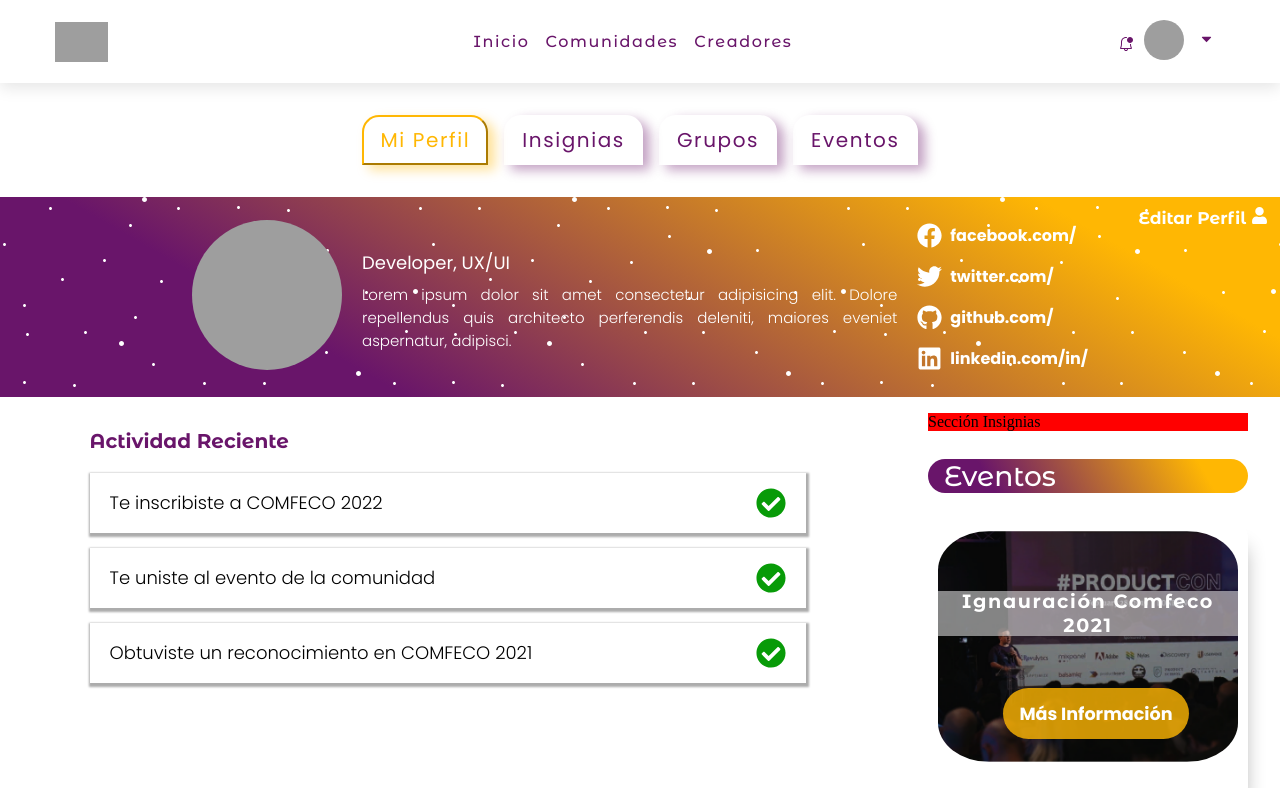
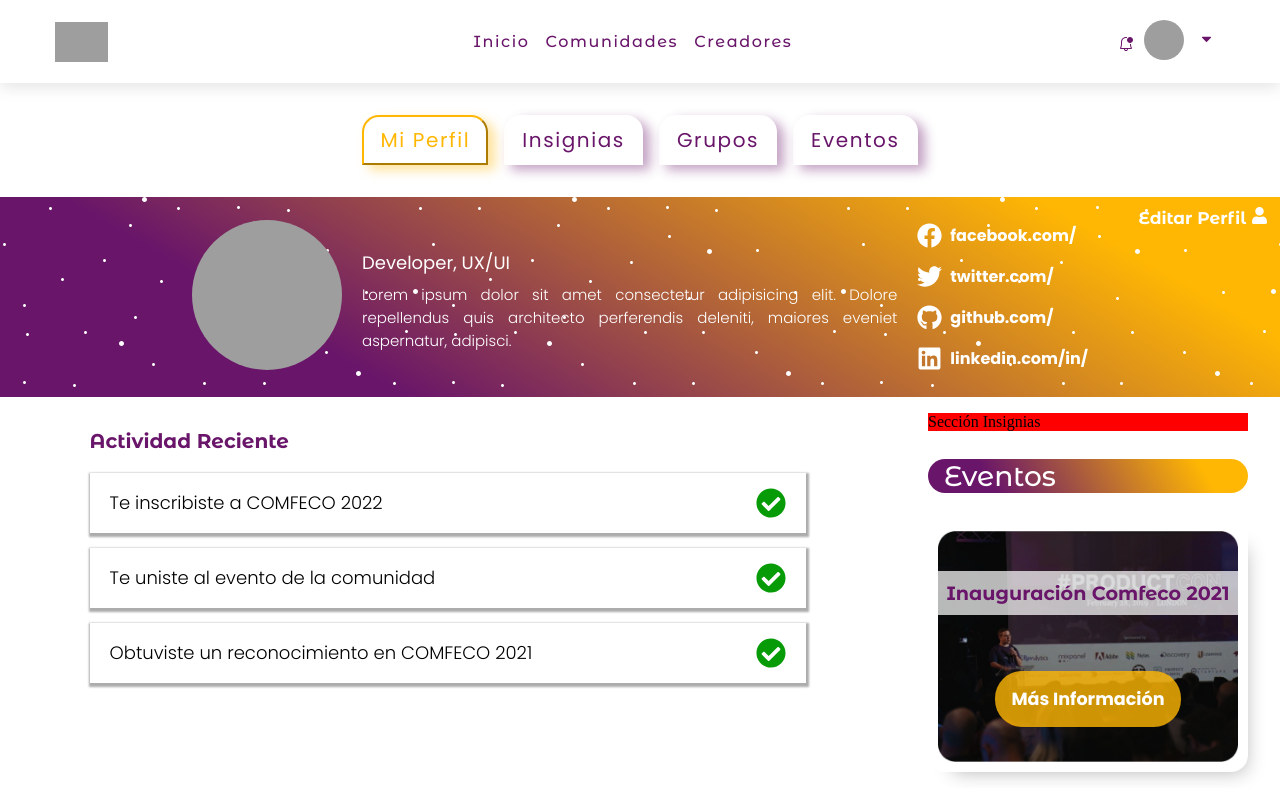
Before and after one commit to Comunidad-de-Programadores/team-react-16-comfeco, a React (Create React App) app: page /mi-perfil in a window 1280 px wide. Shown: the top 788 px of the page. Built offline with nearby package versions, Linux system fonts and the light colour scheme; grey boxes are pictures that could not be loaded; a web font is replaced by a local one; what reactfire would draw is missing.

Commit message:
refactor: List events updated

```diff
--- a/src/assets/style/Vars.scss
+++ b/src/assets/style/Vars.scss
@@ -28,6 +28,7 @@ $yellow-color-light: #ffb803cb;
 $purple-color: #69156A;
 $purple-color-light: #69156aab;
 $white-color: #fff;
+$white-color-light: rgba(255, 255, 255, 0.712);
 $green-color: #089b08;
 $gray-color: #acacac;
 $light-shadow-color: 0 5px 15px rgba(0, 0, 0, 0.1);
--- a/src/components/ListEvents/ListEvents.scss
+++ b/src/components/ListEvents/ListEvents.scss
@@ -6,7 +6,7 @@
             #FFB703 85%);
     border-radius: 17px;
     padding-left: 1rem;
-    color: white;
+    color: $white-color;
     font-family: $title-font;
     font-size: 1.5rem;
 
@@ -21,61 +21,59 @@
     -moz-box-shadow: 11px 13px 20px -14px rgba(0, 0, 0, 0.32);
     display: flex;
     flex-direction: column;
-    margin-bottom: 0.5rem;
+    position: relative;
     align-items: center;
     padding: 10px;
-    background-color: white;
+    background-color: $white-color;
     border-radius: 17px;
-    margin-bottom: 1rem;
+    height: 100%;
+
+    &:not(:last-child) {
+        margin-bottom: 1rem;
+    }
 
     img {
-        margin-top: -130px;
         width: 100%;
-        border-radius: 17%;
+        border-radius: 10px;
     }
 
     h4 {
+        position: absolute;
+        top: 50px;
         text-align: center;
-        display: flex;
-        align-items: center;
-        justify-content: center;
-        margin-top: 60px;
-        position: relative;
+        margin: 0;
         width: 100%;
-        height: 2.8rem;
-        background-color: rgba(255, 255, 255, 0.5);
+        padding: 10px 0;
+        background-color: $white-color-light;
         font-family: $title-font;
-        color: white;
+        color: $purple-color;
         font-size: 1.2rem;
-        letter-spacing: 0.1rem;
         text-transform: capitalize;
-        line-height: 1.25;
     }
 
     p {
         font-family: $text-font;
+        margin: 0;
+        position: absolute;
+        bottom: 60px;
 
         a {
-            text-align: center;
-            display: flex;
-            align-items: center;
-            justify-content: center;
+            color: $white-color;
             position: relative;
-            width: 100%;
             font-weight: 700;
-            margin-top: -90px;
-            padding: 0.5rem;
+            padding: 1rem;
             border-radius: 1.7rem;
             height: 2.2rem;
             font-size: 1.1rem;
             background-color: rgba(255, 183, 3, 0.8);
+            text-align: center;
             text-decoration: none;
-            color: white;
             transition: all 0.3s ease-in-out;
+            width: 100%;
         }
 
         a:hover {
-            background-color: rgba(255, 183, 3, 1);
+            background-color: $yellow-color-light;
         }
     }
 
--- a/src/database/dataEvents.js
+++ b/src/database/dataEvents.js
@@ -1,25 +1,25 @@
-import event1 from "../assets/img/event1.png";
-import event2 from "../assets/img/event2.png";
-import event3 from "../assets/img/event3.png";
+import event1 from '../assets/img/event1.png';
+import event2 from '../assets/img/event2.png';
+import event3 from '../assets/img/event3.png';
 
 // eslint-disable-next-line import/no-anonymous-default-export
 export default [
     {
         id: 1,
-    name: "Ignauración Comfeco 2021",
-    url: "https://discord.gg/5Bb5yvzNPr",
+        name: 'Inauguración Comfeco 2021',
+        url: 'https://discord.gg/5Bb5yvzNPr',
         image: event1,
     },
     {
         id: 2,
-    name: "Conferecia de Angular",
-    url: "https://www.facebook.com/lenguajeprogramador",
+        name: 'Conferencia de Angular',
+        url: 'https://www.facebook.com/lenguajeprogramador',
         image: event2,
     },
     {
         id: 3,
-    name: "El Futuro de React",
-    url: "https://discord.gg/pSmj5RKPYm",
+        name: 'El Futuro de React',
+        url: 'https://discord.gg/pSmj5RKPYm',
         image: event3,
     },
 ];
```
Lines whose indentation alone changed are shown as unchanged.
